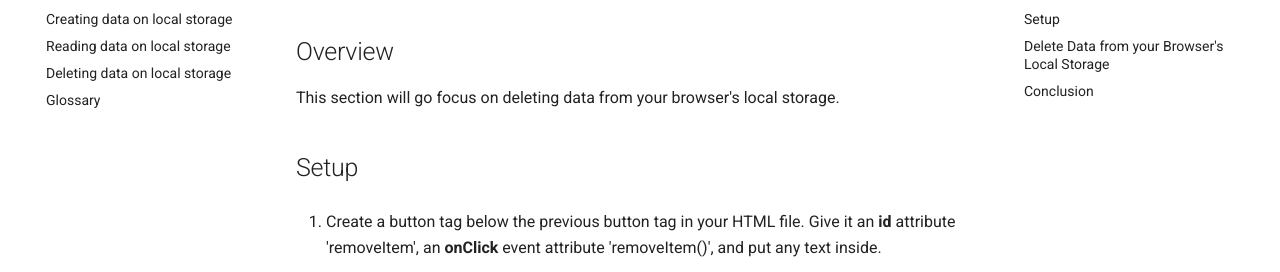
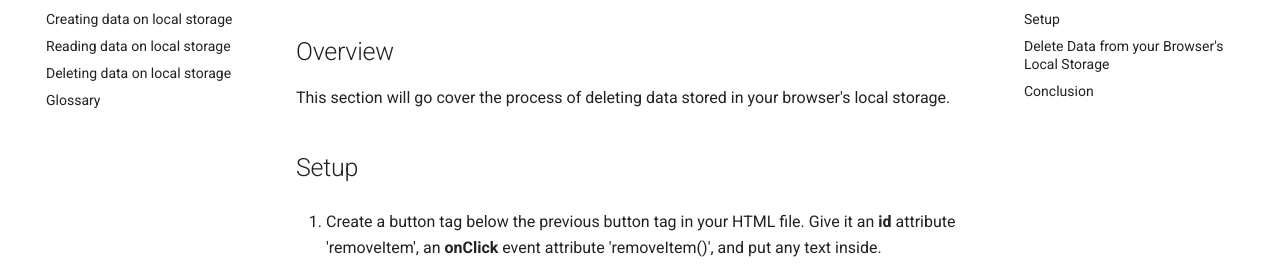
Before and after one commit to mnkhee/user-docs-project, an MkDocs documentation site: the page built from docs/tutorials/deleting.md, in a window 1280 px wide and 900 px high. Shown: the part 146-418 px from the top of the window. Built offline with MkDocs 1.6.1 and Material for MkDocs 9.7.7, drawn with Linux system fonts in a browser that asks for light colours.

Commit message:
Update deleting tutorial

```diff
--- a/docs/tutorials/deleting.md
+++ b/docs/tutorials/deleting.md
@@ -2,7 +2,7 @@
 
 ## Overview
 
-This section will go focus on deleting data from your browser's local storage.
+This section will go cover the process of deleting data stored in your browser's local storage.
 
 ## Setup
 
```
